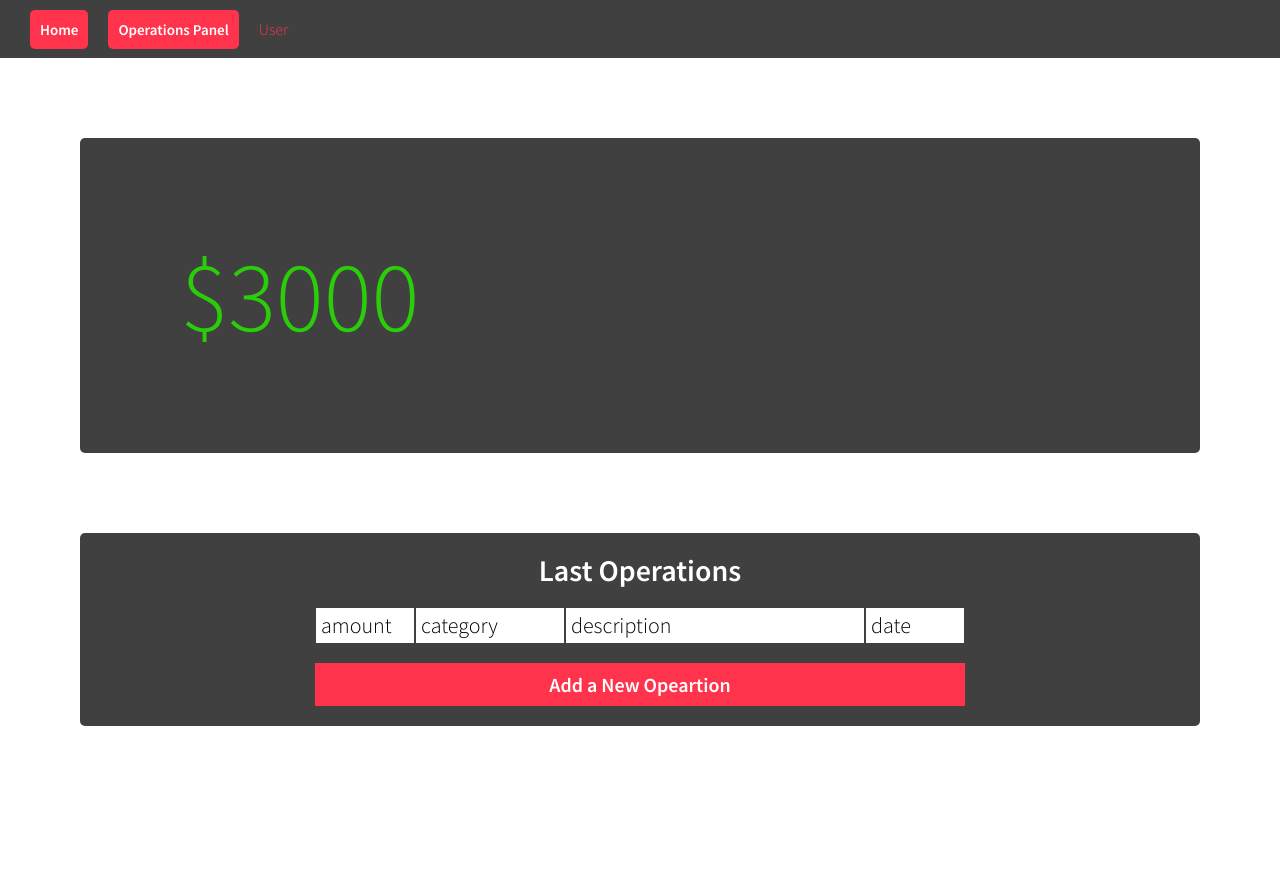
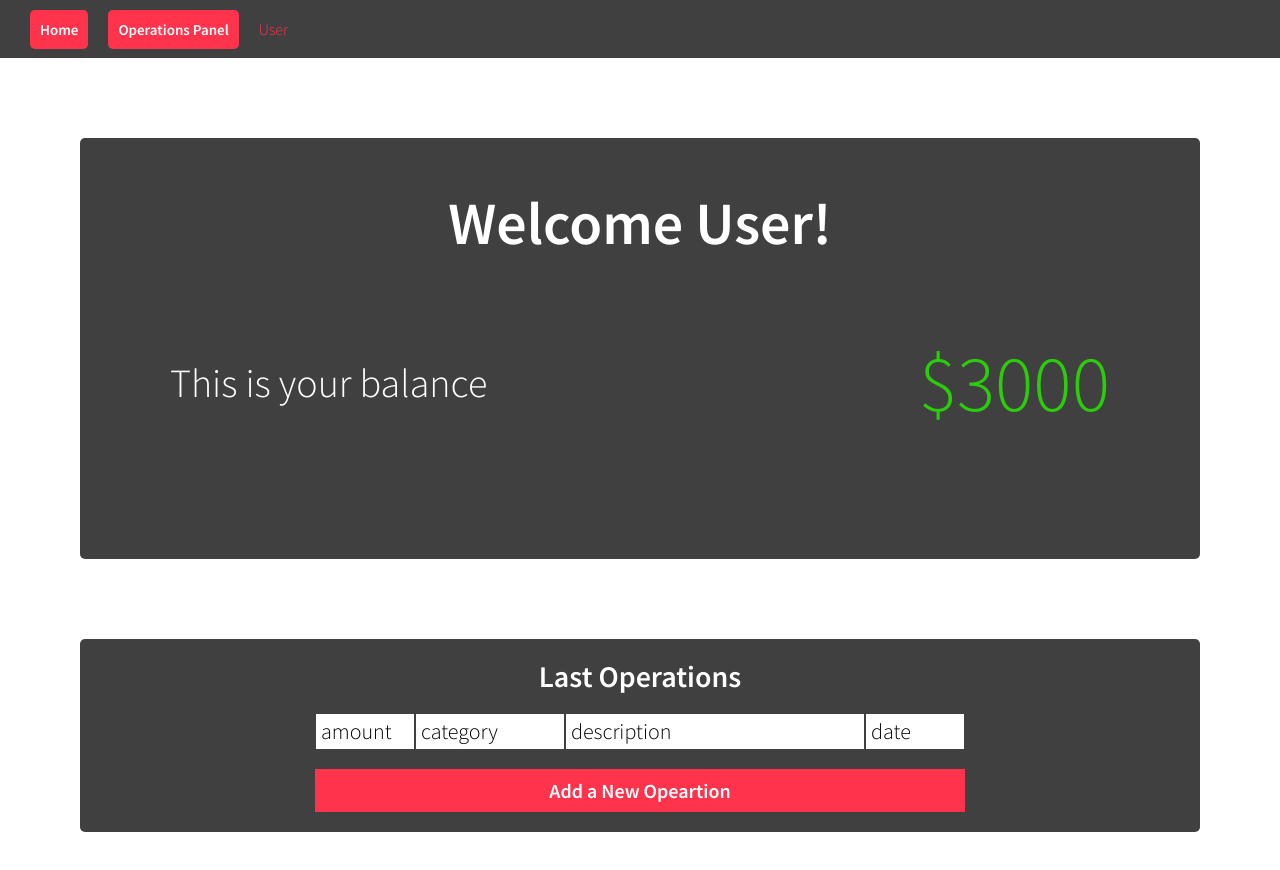
Before and after one commit to Felix-Fiore/personal-budget-front, a React (Vite) app: page / in a window 1280 px wide. Shown: the top 870 px of the page. Before the commit the page ends 806 px from the top, so only its background shows below. Built offline with nearby package versions, Linux system fonts and the light colour scheme.

Commit message:
minor changes on totalAmount

```diff
--- a/src/components/layout/TotalAmount.jsx
+++ b/src/components/layout/TotalAmount.jsx
@@ -2,8 +2,18 @@ import styles from './totalAmount.module.scss';
 
 export const TotalAmount = () => {
     return (
-        <div className={styles.amountContainer}>
-            <div className="totalCash">$3000</div>
+        <div className={styles.container}>
+            <div>
+                <h2>Welcome User!</h2>
+            </div>
+            <div className={styles.amountContainer}>
+                <div>
+                    <h3>This is your balance</h3>
+                </div>
+                <div className="totalCash">
+                    <p>$3000</p>
+                </div>
+            </div>
         </div>
     );
 };
--- a/src/components/layout/totalAmount.module.scss
+++ b/src/components/layout/totalAmount.module.scss
@@ -1,14 +1,38 @@
 @use '../../scss/variables' as *;
+
+.container {
+    text-align: center;
+    font-size: 10rem;
+    padding: 5rem;
+    margin: 8rem;
+    background-color: $darkGrey;
+    color: $green;
+    width: auto;
+    border-radius: 5px;
+
+    h2 {
+        color: $white;
+        font-size: 6rem;
+    }
+}
 
 .amountContainer {
     display: flex;
     justify-content: space-between;
     align-items: center;
-    font-size: 10rem;
-    padding: 10rem;
-    margin: 8rem;
-    background-color: $darkGrey;
-    color: $green;
     width: auto;
-    border-radius: 5px;
+
+    h3 {
+        color: $white;
+        font-size: 4rem;
+        font-weight: lighter;
+        margin-left: 4rem;
+        margin-right: 4rem;
+    }
+
+    p {
+        font-size: 8rem;
+        margin-left: 4rem;
+        margin-right: 4rem;
+    }
 }
```
